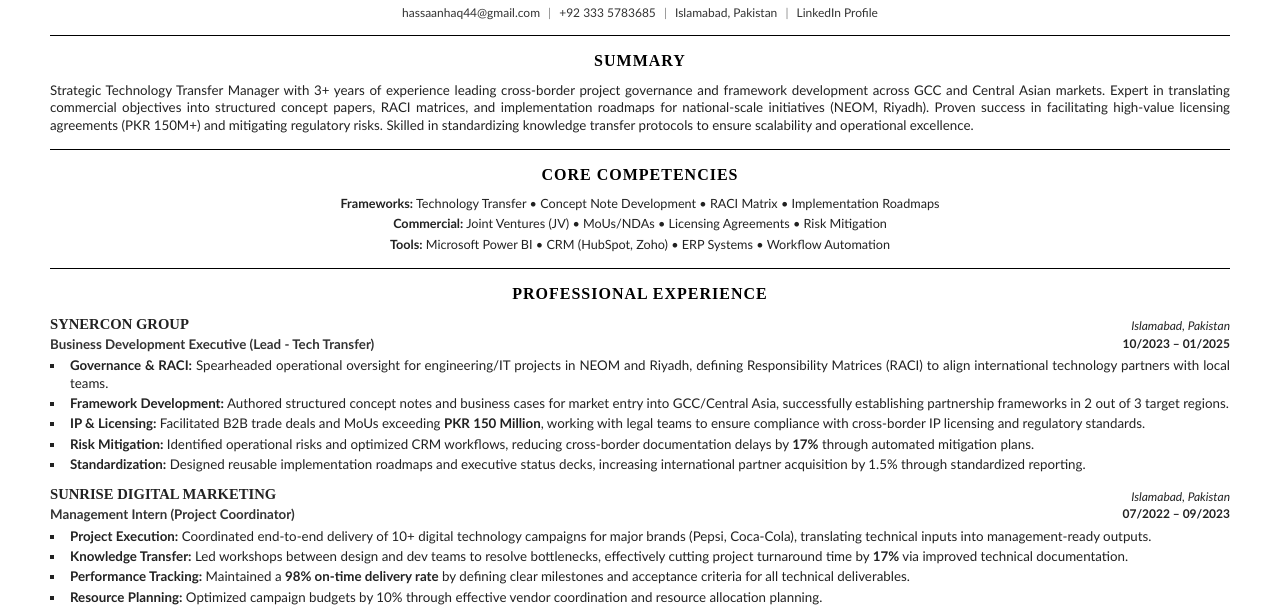
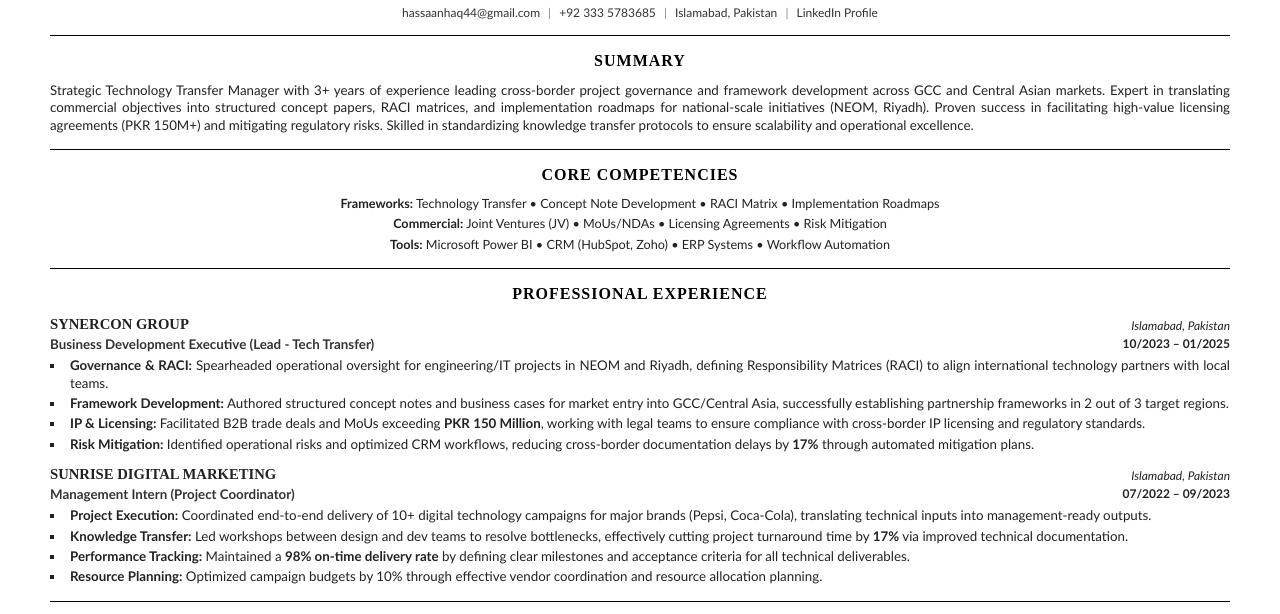
Before and after one commit to shehrozekhattak/hassaans-resume, a plain HTML site: page index.html in a window 1280 px wide. Shown: the part 112-726 px from the top of the page. Drawn offline with Linux system fonts and the light colour scheme.

Commit message:
Remove standardization bullet point from index.html

```diff
--- a/index.html
+++ b/index.html
@@ -199,7 +199,7 @@
             <li><strong>Framework Development:</strong> Authored structured concept notes and business cases for market entry into GCC/Central Asia, successfully establishing partnership frameworks in 2 out of 3 target regions.</li>
             <li><strong>IP & Licensing:</strong> Facilitated B2B trade deals and MoUs exceeding <strong>PKR 150 Million</strong>, working with legal teams to ensure compliance with cross-border IP licensing and regulatory standards.</li>
             <li><strong>Risk Mitigation:</strong> Identified operational risks and optimized CRM workflows, reducing cross-border documentation delays by <strong>17%</strong> through automated mitigation plans.</li>
-            <li><strong>Standardization:</strong> Designed reusable implementation roadmaps and executive status decks, increasing international partner acquisition by 1.5% through standardized reporting.</li>
+
         </ul>
     </div>
 
```
